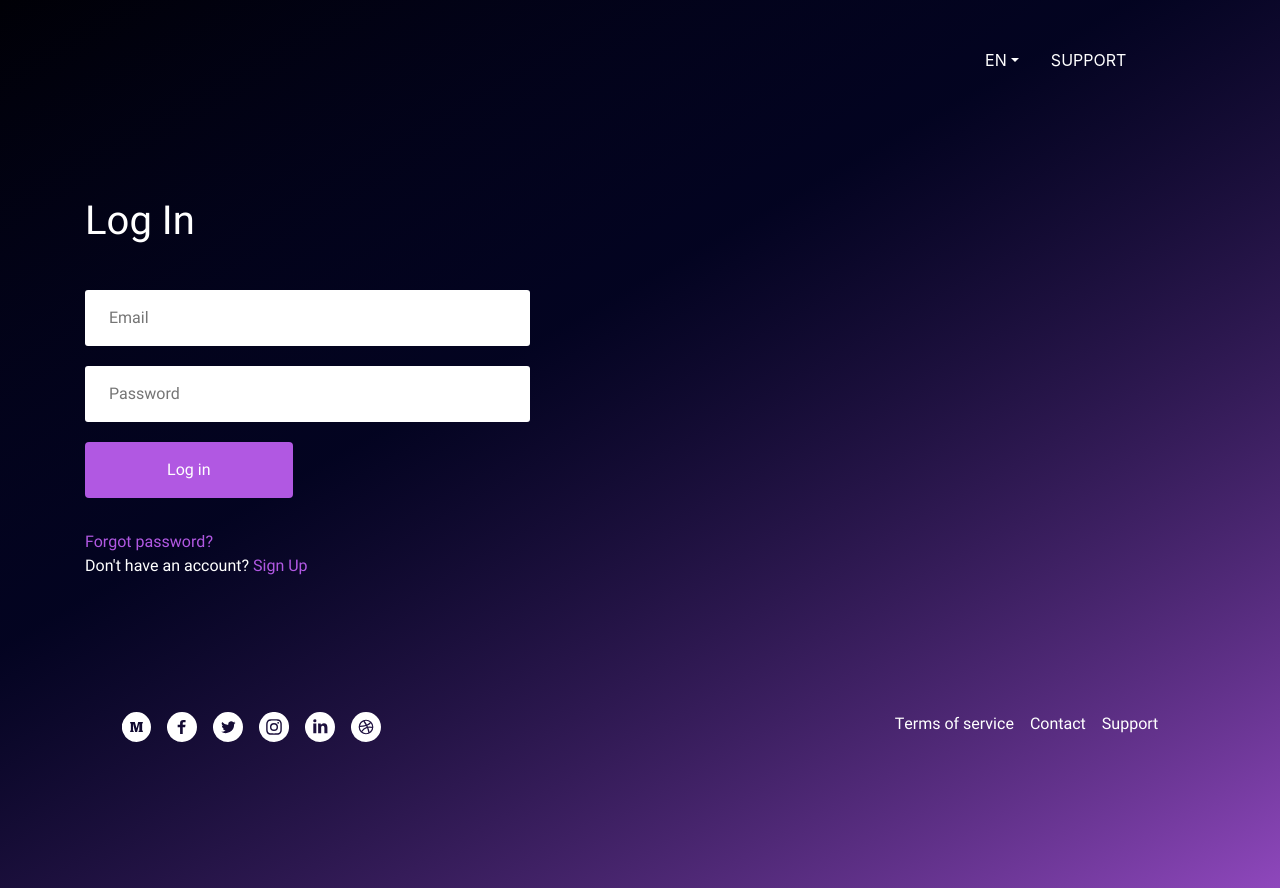
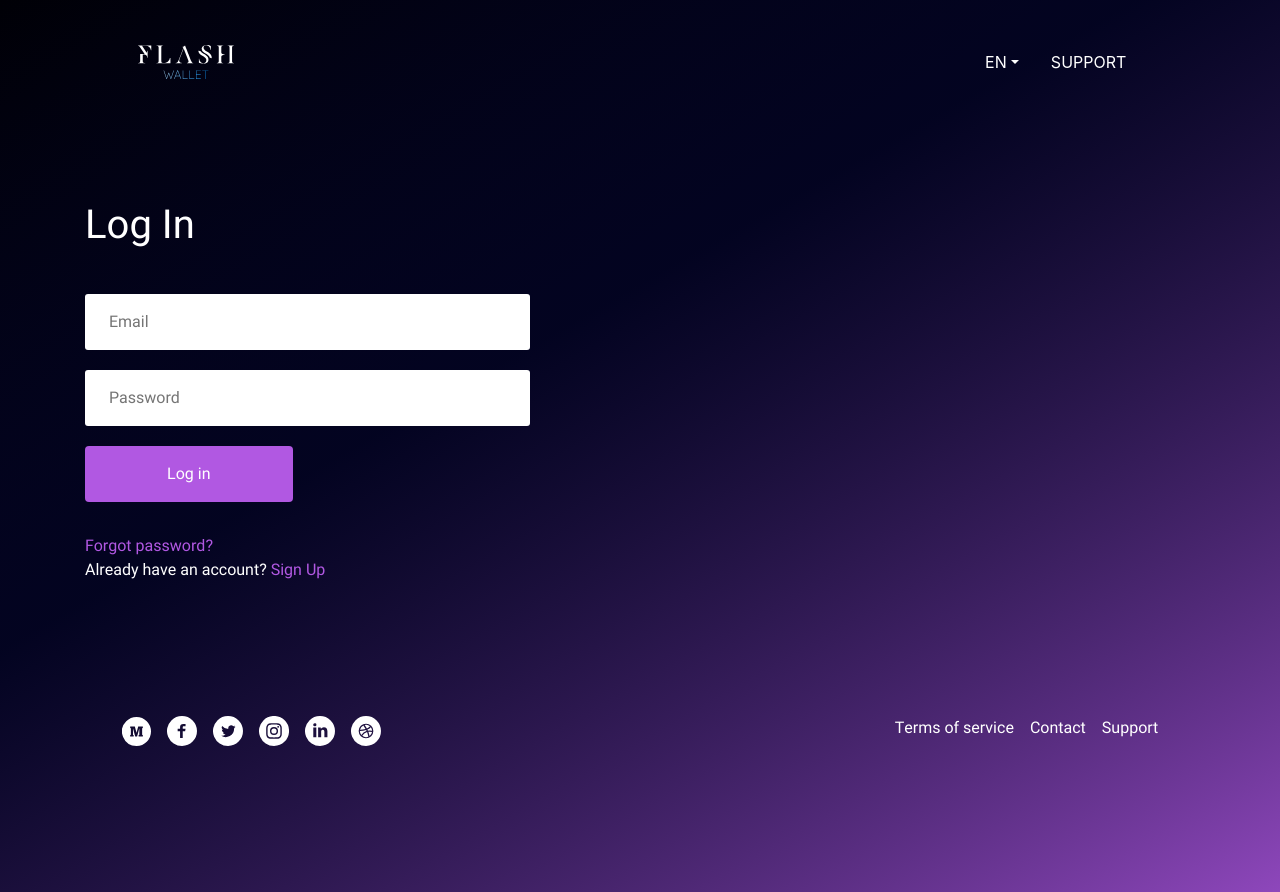
Before and after one commit to empower0926/serge-site-13, a React (Create React App) app: page / in a window 1280 px wide. Built offline with nearby package versions, Linux system fonts and the light colour scheme.

Commit message:
wallet login and registeration

```diff
--- a/package.json
+++ b/package.json
@@ -6,6 +6,7 @@
     "@testing-library/jest-dom": "^4.2.4",
     "@testing-library/react": "^9.5.0",
     "@testing-library/user-event": "^7.2.1",
+    "aos": "^2.3.4",
     "react": "^16.13.1",
     "react-dom": "^16.13.1",
     "react-scripts": "3.4.1"
--- a/public/assets/css/breakpoints.css
+++ b/public/assets/css/breakpoints.css
@@ -11,6 +11,7 @@
     .navbar-brand{
         display: block;
     }
+
 }
 
 /* Medium devices (tablets, 768px and up) */
@@ -24,7 +25,7 @@
         margin-right: 0;
     }
     .navbar-brand{
-        display: none;
+        display: block;
     }
 }
 
@@ -39,7 +40,7 @@
         margin-right: 0;
     }
     .navbar-brand{
-        display: none;
+        display: block;
     }
     .support, .profile-btn, .username-text, .username-link, .logout-img{
         display: block !important;
@@ -70,6 +71,8 @@
     .support-text, .profile-text, .logout-text{
         display: none !important;
     }
-
+    .navbar-brand{
+        display: block;
+    }
 
 }
--- a/public/assets/css/login.css
+++ b/public/assets/css/login.css
@@ -4,7 +4,12 @@
 }
 
 .navbar-brand img{
-    width: 128px !important;
+    width: 6rem !important;
+}
+
+.navbar-toggler{
+    padding-right: 0 !important;
+    margin-top: 0 !important;
 }
 
 .navbar-toggler-icon{
--- a/public/assets/css/style.css
+++ b/public/assets/css/style.css
@@ -1,6 +1,6 @@
 :root{
     font-size: 16px;
-    font-family: 'Heebo';
+    font-family: Heebo-light;
     --main-color: #B158E2;
     --nav-black: #06062B;
     --main-black: #000116;
--- a/public/index.html
+++ b/public/index.html
@@ -1,5 +1,6 @@
 <!DOCTYPE html>
 <html lang="en">
+
 <head>
   <meta charset="UTF-8">
   <meta name="viewport" content="width=device-width, initial-scale=1.0">
@@ -10,36 +11,28 @@
   <link rel="stylesheet" href="../assets/css/login.css">
   <link rel="stylesheet" href="../assets/css/font.css">
   <link rel="stylesheet" href="../assets/css/breakpoints.css">
-    <!-- <link rel="stylesheet" href="assets/css/debug.css"> -->
+
   <title>Flash Wallet</title>
-    <!--
-      manifest.json provides metadata used when your web app is installed on a
-      user's mobile device or desktop. See https://developers.google.com/web/fundamentals/web-app-manifest/
-    -->
+
   <link rel="manifest" href="%PUBLIC_URL%/manifest.json" />
-    <!--
-      Notice the use of %PUBLIC_URL% in the tags above.
-      It will be replaced with the URL of the `public` folder during the build.
-      Only files inside the `public` folder can be referenced from the HTML.
 
-      Unlike "/favicon.ico" or "favicon.ico", "%PUBLIC_URL%/favicon.ico" will
-      work correctly both with client-side routing and a non-root public URL.
-      Learn how to configure a non-root public URL by running `npm run build`.
-    -->
 
 </head>
+
 <body>
   <noscript>You need to enable JavaScript to run this app.</noscript>
   <div id="root"></div>
-    <!--
-      This HTML file is a template.
-      If you open it directly in the browser, you will see an empty page.
 
-      You can add webfonts, meta tags, or analytics to this file.
-      The build step will place the bundled scripts into the <body> tag.
 
-      To begin the development, run `npm start` or `yarn start`.
-      To create a production bundle, use `npm run build` or `yarn build`.
-    -->
+  <script src="https://code.jquery.com/jquery-3.5.1.slim.min.js"
+    integrity="sha384-DfXdz2htPH0lsSSs5nCTpuj/zy4C+OGpamoFVy38MVBnE+IbbVYUew+OrCXaRkfj"
+    crossorigin="anonymous"></script>
+  <script src="https://cdn.jsdelivr.net/npm/popper.js@1.16.0/dist/umd/popper.min.js"
+    integrity="sha384-Q6E9RHvbIyZFJoft+2mJbHaEWldlvI9IOYy5n3zV9zzTtmI3UksdQRVvoxMfooAo"
+    crossorigin="anonymous"></script>
+  <script src="https://stackpath.bootstrapcdn.com/bootstrap/4.5.0/js/bootstrap.min.js"
+    integrity="sha384-OgVRvuATP1z7JjHLkuOU7Xw704+h835Lr+6QL9UvYjZE3Ipu6Tp75j7Bh/kR0JKI"
+    crossorigin="anonymous"></script>
 </body>
+
 </html>
--- a/src/App.js
+++ b/src/App.js
@@ -1,6 +1,8 @@
 import React from 'react';
 import User from './user_pannels/user';
 import './App.css';
+import AOS from 'aos';
+import 'aos/dist/aos.css';
 
 function App() {
   return (
@@ -10,4 +12,6 @@ function App() {
   );
 }
 
+
+AOS.init();
 export default App;
--- a/src/user_pannels/login.js
+++ b/src/user_pannels/login.js
@@ -1,17 +1,17 @@
 import React, { Component } from 'react';
 class Login extends Component {
-    state = {  }
+    state = {}
     render() {
         return (
 
-            <div className="row h-100 align-items-center">
+            <div data-aos="fade-up" className="row h-100 align-items-center">
 
                 <div className="col-md-5" action="#" method="POST">
                     {/*  <!-- login form --> */}
                     <h1 className="mb-4">Log In</h1>
                     <form action="#" method="POST">
-            <input className="email-password" type="text" name="email" id="email" placeholder="Email"/>
-            <input className="email-password" type="password" name="password" id="password" placeholder="Password"/>
+                        <input data-aos="fade-right" data-aos-delay="50" className="email-password" type="text" name="email" id="email" placeholder="Email" />
+                        <input data-aos="fade-right" data-aos-delay="100" className="email-password" type="password" name="password" id="password" placeholder="Password" />
                         <div className="row">
                             <div className="col-xl-6">
                                 <button className="login-btn" type="submit">Log in</button>
@@ -20,7 +20,7 @@ class Login extends Component {
                     </form>
                     <div className="forgot-password">
                         <div><a href="#">Forgot password?</a></div>
-            <div><span>Don't have an account?</span> <a onClick={() => this.props.signup()}>Sign Up</a></div>
+                        <div><span>Already have an account?</span> <a onClick={() => this.props.signup()} href="#">Sign Up</a></div>
                     </div>
                 </div>
             </div>
--- a/src/user_pannels/register.js
+++ b/src/user_pannels/register.js
@@ -1,10 +1,10 @@
 import React, { Component } from 'react';
 class Register extends Component {
-    state = {  }
+    state = {}
     render() {
         return (
 
-            <div className="row h-100 align-items-center">
+            <div data-aos="fade-up" className="row h-100 align-items-center">
 
                 <div className="col-md-5" action="#" method="POST">
                     {/*  <!-- register form --> */}
@@ -12,13 +12,13 @@ class Register extends Component {
                     <form action="#" method="POST">
                         <div className="row">
                             <div className="col-md-4">
-                    <input className="email-password" type="text" name="name" id="name" placeholder="Name"/>
+                                <input data-aos="fade-right" data-aos-delay="50" className="email-password" type="text" name="name" id="name" placeholder="Name" />
                             </div>
                             <div className="col-md-8">
-                    <input className="email-password" type="text" name="email" id="email" placeholder="Email"/>
+                                <input data-aos="fade-left" data-aos-delay="100" className="email-password" type="text" name="email" id="email" placeholder="Email" />
                             </div>
                         </div>
-            <input className="email-password" type="password" name="password" id="password" placeholder="Choose a password"/>
+                        <input data-aos="fade-up" data-aos-delay="150" className="email-password" type="password" name="password" id="password" placeholder="Choose a password" />
                         <div className="row">
                             <div className="col-xl-6">
                                 <button className="register-btn" type="submit">Create Account</button>
```
Also changed, not shown: 1 other file (tests, documents, lock files or other folders). Lines whose indentation alone changed are shown as unchanged.
